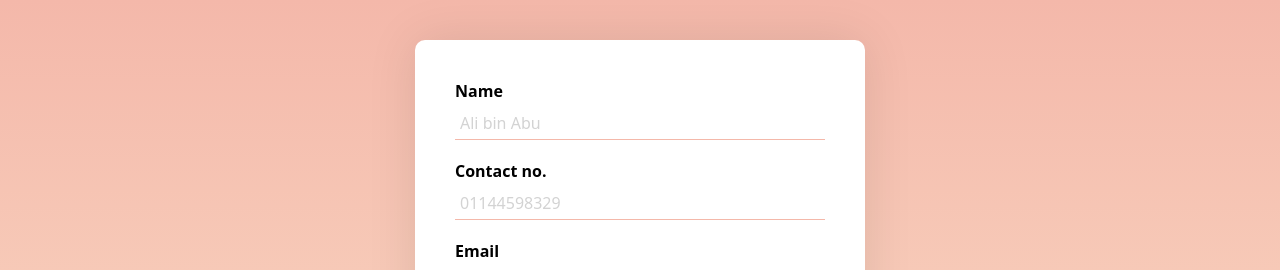
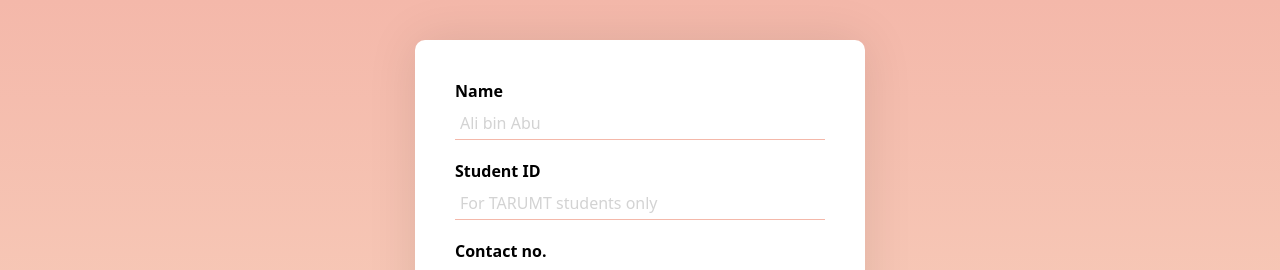
Before and after one commit to Ericx014/butterfly-kisses, a React (Vite) app in the folder butterfly-kisses-frontend/: page / in a window 1280 px wide. Shown: the top 270 px of the page. Built offline with nearby package versions, Linux system fonts and the light colour scheme; no server answers.

Commit message:
Added dynamic day and session loading

```diff
--- a/butterfly-kisses-frontend/src/Components/Form.jsx
+++ b/butterfly-kisses-frontend/src/Components/Form.jsx
@@ -1,10 +1,12 @@
-import {useState} from "react";
+import {useState, useEffect} from "react";
+import sessionService from "../Services/sessions";
 import participantService from "../Services/participants";
 
 const Form = () => {
   const [clickedAnimation, setClickedAnimation] = useState(false);
 
   const [name, setName] = useState("");
+	const [studentId, setStudentId] = useState("");
   const [contactNo, setContactNo] = useState("");
   const [email, setEmail] = useState("");
   const [gender, setGender] = useState("");
@@ -13,6 +15,18 @@ const Form = () => {
   const [session, setSession] = useState("");
   const [remarks, setRemarks] = useState("");
   const [others, setOthers] = useState("");
+  const [sessions, setSessions] = useState([]);
+
+  useEffect(() => {
+    sessionService.getAll().then((allSessions) => {
+      setSessions(allSessions);
+			console.log("Sessions", allSessions);
+    });
+  }, []);
+
+	const uniqueDays = [
+    ...new Set(sessions.map((singleSession) => singleSession.day)),
+  ];
 
   const handleRemarksChange = (e) => {
     setRemarks(e.target.value);
@@ -25,6 +39,7 @@ const Form = () => {
 
     const participantObject = {
       name: name,
+			studentId: studentId,
       contactNo: contactNo,
       email: email,
       gender: gender,
@@ -32,11 +47,12 @@ const Form = () => {
       day: day,
       session: session,
       remarks: remarks,
-			others : others
+      others: others,
     };
 
     participantService.create(participantObject).then(() => {
       setName("");
+			setStudentId("");
       setContactNo("");
       setEmail("");
       setGender("");
@@ -59,6 +75,16 @@ const Form = () => {
             value={name}
             onChange={(e) => setName(e.target.value)}
             placeholder="Ali bin Abu"
+          />
+        </div>
+        <div className="input-container">
+          <label htmlFor="name">Student ID</label>
+          <input
+            type="text"
+            id="studentId"
+            value={studentId}
+            onChange={(e) => setStudentId(e.target.value)}
+            placeholder="For TARUMT students only"
           />
         </div>
         <div className="input-container">
@@ -118,9 +144,13 @@ const Form = () => {
             <option value="" className="placeholder">
               Select an option
             </option>
-            <option value="7th May 2024">7th May 2024</option>
-            <option value="8th May 2024">8th May 2024</option>
-            <option value="9th May 2024">9th May 2024</option>
+            {uniqueDays.map((day) => {
+              return (
+                <option key={day} value={day}>
+                  {day}
+                </option>
+              );
+            })}
           </select>
         </div>
         <div className="input-container">
@@ -134,9 +164,14 @@ const Form = () => {
             <option value="" className="placeholder">
               Select an option
             </option>
-            <option value="6620d7aee224fde2c999c28a">
-              Art of Connection Meditation
+            {sessions.map(
+              (singleSession) =>
+                singleSession.day == day && (
+                  <option key={singleSession.id} value={singleSession.id}>
+                    {singleSession.session}
                   </option>
+                )
+            )}
           </select>
         </div>
         <div className="input-container">
--- /dev/null
+++ b/butterfly-kisses-frontend/src/Services/sessions.js
@@ -0,0 +1,9 @@
+import axios from "axios";
+const baseUrl = "http://localhost:3001/api/sessions";
+
+const getAll = () => {
+  const request = axios.get(baseUrl)
+  return request.then(response => response.data)
+}
+
+export default {getAll};
--- a/butterfly-kisses-frontend/src/index2.css
+++ b/butterfly-kisses-frontend/src/index2.css
@@ -13,7 +13,7 @@
 }
 
 body {
-	height: 100vh;
+	height: fit-content;
   background-image: linear-gradient(180deg, var(--main-dark-color) 0%, var(--main-light-color) 100%);
 }
 
```
Lines whose indentation alone changed are shown as unchanged.
